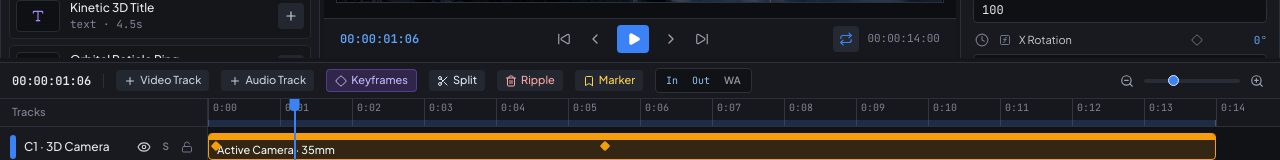
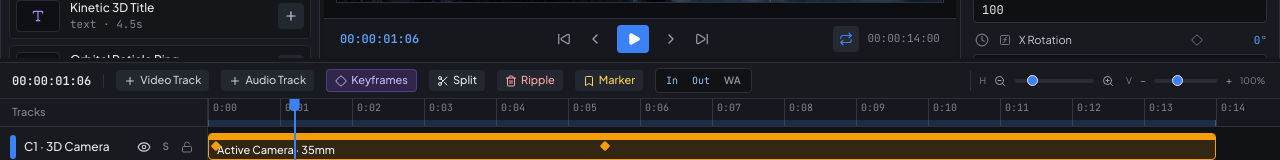
Before and after one commit to nazim-assdi/Kinetix-Studio, a React (Vite) app: page / in a window 1280 px wide. Shown: the part 438-598 px from the top of the page. Built offline with nearby package versions, Linux system fonts and the light colour scheme.

Commit message:
Add separate timeline zoom controls and drag keyframe FX

```diff
--- a/src/components/TimelinePanel.tsx
+++ b/src/components/TimelinePanel.tsx
@@ -18,6 +18,8 @@ import {
   AnimatableProperty,
   CompositionSettings,
   EasingType,
+  EffectType,
+  MotionPresetItem,
   TimelineClip,
   TimelineMarker,
   TimelineTrack,
@@ -58,6 +60,8 @@ interface TimelinePanelProps {
     kfId: string,
     easing: EasingType
   ) => void;
+  onDropEffect?: (clipId: string, effectType: EffectType) => void;
+  onDropPreset?: (clipId: string, item: MotionPresetItem) => void;
   panelHeight?: number;
 }
 
@@ -85,9 +89,12 @@ export const TimelinePanel: React.FC<TimelinePanelProps> = ({
   onAddTrack,
   onDropAssetOnTrack,
   onUpdateKeyframeEasing,
+  onDropEffect,
+  onDropPreset,
   panelHeight = 300,
 }) => {
   const [pxPerSecond, setPxPerSecond] = useState(72);
+  const [verticalZoom, setVerticalZoom] = useState(100);
   const [showKeyframeDopeSheet, setShowKeyframeDopeSheet] = useState(true);
   const [selectedKf, setSelectedKf] = useState<{
     clipId: string;
@@ -341,65 +348,59 @@ export const TimelinePanel: React.FC<TimelinePanelProps> = ({
           )}
         </div>
 
-        {/* Keyframe Easing Quick Selector + Zoom */}
-        <div className="flex items-center gap-3">
+        {/* Draggable Keyframe FX + independent timeline zoom */}
+        <div className="flex items-center gap-2">
           {selectedKf && (
-            <div className="flex items-center gap-1.5 bg-[#111215] border border-[#2B303A] rounded px-2 py-0.5">
-              <span className="text-[11px] text-[#9BA1AD]">
-                Easing ({selectedKf.prop}):
-              </span>
-              <select
-                aria-label="Keyframe Easing"
-                value={selectedKf.easing}
-                onChange={(e) => {
-                  const nextEasing = e.target.value as EasingType;
-                  onUpdateKeyframeEasing(
-                    selectedKf.clipId,
-                    selectedKf.prop,
-                    selectedKf.kfId,
-                    nextEasing
-                  );
-                  setSelectedKf({ ...selectedKf, easing: nextEasing });
-                }}
-                className="bg-transparent text-[11px] text-[#F59E0B] font-medium focus:outline-none"
-              >
-                <option value="linear" className="bg-[#181A1F]">Linear</option>
-                <option value="ease-in" className="bg-[#181A1F]">Ease In</option>
-                <option value="ease-out" className="bg-[#181A1F]">Ease Out</option>
-                <option value="ease-in-out" className="bg-[#181A1F]">Easy Ease</option>
-                <option value="bezier" className="bg-[#181A1F]">Custom Bezier</option>
-                <option value="elastic" className="bg-[#181A1F]">Elastic Bounce</option>
-                <option value="overshoot" className="bg-[#181A1F]">Back Overshoot</option>
-              </select>
+            <div className="flex items-center gap-1 bg-[#111215] border border-[#2B303A] rounded px-2 py-1">
+              <span className="text-[10px] text-[#9BA1AD] mr-1 whitespace-nowrap">KF FX</span>
+              {([
+                ['linear', 'Linear'],
+                ['ease-in', 'In'],
+                ['ease-out', 'Out'],
+                ['ease-in-out', 'Ease'],
+                ['bezier', 'Bezier'],
+                ['elastic', 'Elastic'],
+                ['overshoot', 'Back'],
+              ] as [EasingType, string][]).map(([easing, label]) => (
+                <button
+                  key={easing}
+                  type="button"
+                  draggable
+                  onDragStart={(event) => {
+                    event.dataTransfer.setData('application/x-kinetix-easing', easing);
+                    event.dataTransfer.effectAllowed = 'copy';
+                  }}
+                  onClick={() => {
+                    onUpdateKeyframeEasing(selectedKf.clipId, selectedKf.prop, selectedKf.kfId, easing);
+                    setSelectedKf({ ...selectedKf, easing });
+                  }}
+                  title={`Drag ${label} onto a keyframe diamond or click to apply`}
+                  className={`px-1.5 py-1 rounded text-[9px] font-semibold cursor-grab active:cursor-grabbing transition-colors ${selectedKf.easing === easing ? 'bg-[#8B5CF6] text-white' : 'bg-[#232730] text-[#C8CDD6] hover:bg-[#343B49]'}`}
+                >
+                  {label}
+                </button>
+              ))}
             </div>
           )}
 
-          <div className="flex items-center gap-1.5">
-            <button
-              type="button"
-              aria-label="Zoom Out Timeline"
-              onClick={() => setPxPerSecond((p) => Math.max(30, p - 16))}
-              className="p-1 text-[#9BA1AD] hover:text-white"
-            >
-              <ZoomOut className="w-3.5 h-3.5" />
-            </button>
-            <input
-              type="range"
-              aria-label="Timeline Zoom"
-              min={30}
-              max={180}
-              value={pxPerSecond}
-              onChange={(e) => setPxPerSecond(Number(e.target.value))}
-              className="w-24 studio-slider"
-            />
-            <button
-              type="button"
-              aria-label="Zoom In Timeline"
-              onClick={() => setPxPerSecond((p) => Math.min(180, p + 16))}
-              className="p-1 text-[#9BA1AD] hover:text-white"
-            >
-              <ZoomIn className="w-3.5 h-3.5" />
-            </button>
+          <div className="flex items-center gap-2 border-l border-[#2B303A] pl-2">
+            <div className="flex items-center gap-1" title="Horizontal timeline zoom">
+              <span className="text-[9px] text-[#7E8594]">H</span>
+              <button type="button" aria-label="Zoom Out Timeline Horizontally" onClick={() => setPxPerSecond((p) => Math.max(20, p - 16))} className="p-1 text-[#9BA1AD] hover:text-white">
+                <ZoomOut className="w-3 h-3" />
+              </button>
+              <input type="range" aria-label="Horizontal Timeline Zoom" min={20} max={300} value={pxPerSecond} onChange={(e) => setPxPerSecond(Number(e.target.value))} className="w-20 studio-slider" />
+              <button type="button" aria-label="Zoom In Timeline Horizontally" onClick={() => setPxPerSecond((p) => Math.min(300, p + 16))} className="p-1 text-[#9BA1AD] hover:text-white">
+                <ZoomIn className="w-3 h-3" />
+              </button>
+            </div>
+            <div className="flex items-center gap-1" title="Vertical track height zoom">
+              <span className="text-[9px] text-[#7E8594]">V</span>
+              <button type="button" aria-label="Reduce Vertical Track Height" onClick={() => setVerticalZoom((p) => Math.max(50, p - 10))} className="px-1 text-[10px] text-[#9BA1AD] hover:text-white">−</button>
+              <input type="range" aria-label="Vertical Timeline Zoom" min={50} max={200} step={5} value={verticalZoom} onChange={(e) => setVerticalZoom(Number(e.target.value))} className="w-16 studio-slider" />
+              <button type="button" aria-label="Increase Vertical Track Height" onClick={() => setVerticalZoom((p) => Math.min(200, p + 10))} className="px-1 text-[10px] text-[#9BA1AD] hover:text-white">+</button>
+              <span className="text-[9px] text-[#7E8594] w-7">{verticalZoom}%</span>
+            </div>
           </div>
         </div>
       </div>
@@ -417,7 +418,7 @@ export const TimelinePanel: React.FC<TimelinePanelProps> = ({
             {tracks.map((track) => (
               <div
                 key={track.id}
-                style={{ height: track.height }}
+                style={{ height: Math.max(32, Math.round(track.height * verticalZoom / 100)) }}
                 className="px-2.5 flex items-center justify-between gap-2 bg-[#181A1F]"
               >
                 <div className="flex items-center gap-2 min-w-0">
@@ -577,7 +578,7 @@ export const TimelinePanel: React.FC<TimelinePanelProps> = ({
                   <div
                     key={track.id}
                     data-track-id={track.id}
-                    style={{ height: track.height }}
+                    style={{ height: Math.max(32, Math.round(track.height * verticalZoom / 100)) }}
                     onDragOver={(e) => e.preventDefault()}
                     onDrop={(e) => {
                       e.preventDefault();
@@ -604,6 +605,21 @@ export const TimelinePanel: React.FC<TimelinePanelProps> = ({
                           key={clip.id}
                           data-testid={`timeline-clip-${clip.id}`}
                           onPointerDown={(e) => handleClipPointerDown(e, clip, track)}
+                          onDragOver={(e) => {
+                            if (Array.from(e.dataTransfer.types).some((type) => type === 'application/x-kinetix-effect' || type === 'application/x-kinetix-preset')) e.preventDefault();
+                          }}
+                          onDrop={(e) => {
+                            const effectType = e.dataTransfer.getData('application/x-kinetix-effect');
+                            const presetRaw = e.dataTransfer.getData('application/x-kinetix-preset');
+                            if (!effectType && !presetRaw) return;
+                            e.preventDefault();
+                            e.stopPropagation();
+                            if (effectType) onDropEffect?.(clip.id, effectType as EffectType);
+                            if (presetRaw) {
+                              try { onDropPreset?.(clip.id, JSON.parse(presetRaw) as MotionPresetItem); }
+                              catch { /* ignore invalid drag payload */ }
+                            }
+                          }}
                           style={{
                             left,
                             width,
@@ -673,6 +689,18 @@ export const TimelinePanel: React.FC<TimelinePanelProps> = ({
                                       type="button"
                                       title={`${prop} keyframe @ ${kf.time.toFixed(2)}s (${kf.easing})`}
                                       aria-label={`${prop} keyframe at ${kf.time.toFixed(2)}s`}
+                                      onDragOver={(ev) => {
+                                        if (ev.dataTransfer.types.includes('application/x-kinetix-easing')) ev.preventDefault();
+                                      }}
+                                      onDrop={(ev) => {
+                                        const easing = ev.dataTransfer.getData('application/x-kinetix-easing') as EasingType;
+                                        const valid = ['linear', 'ease-in', 'ease-out', 'ease-in-out', 'bezier', 'elastic', 'overshoot'].includes(easing);
+                                        if (!valid) return;
+                                        ev.preventDefault();
+                                        ev.stopPropagation();
+                                        onUpdateKeyframeEasing(clip.id, prop, kf.id, easing);
+                                        setSelectedKf({ clipId: clip.id, prop, kfId: kf.id, easing });
+                                      }}
                                       onClick={(ev) => {
                                         ev.stopPropagation();
                                         onSeek(clip.start + kf.time);
```
